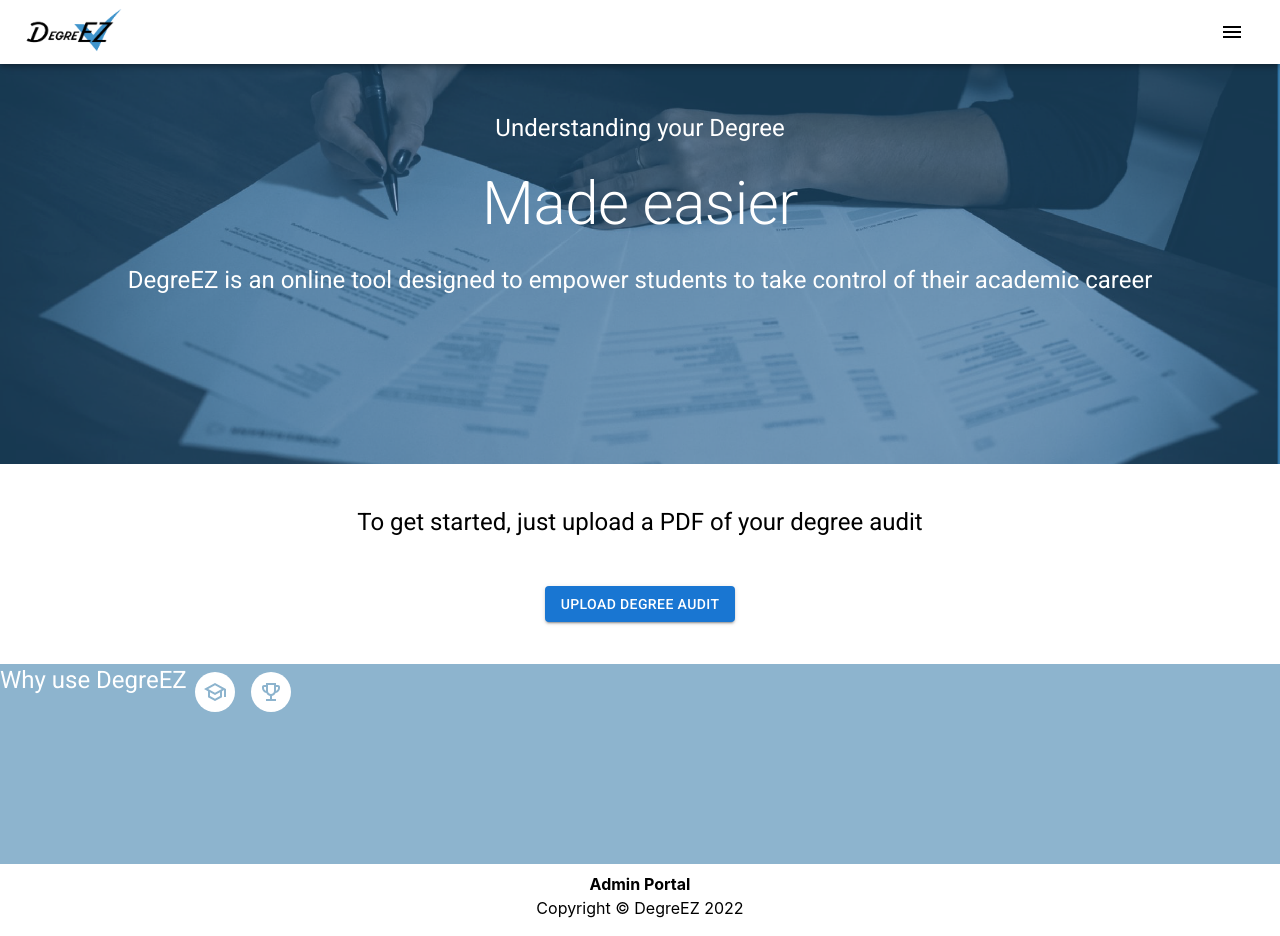
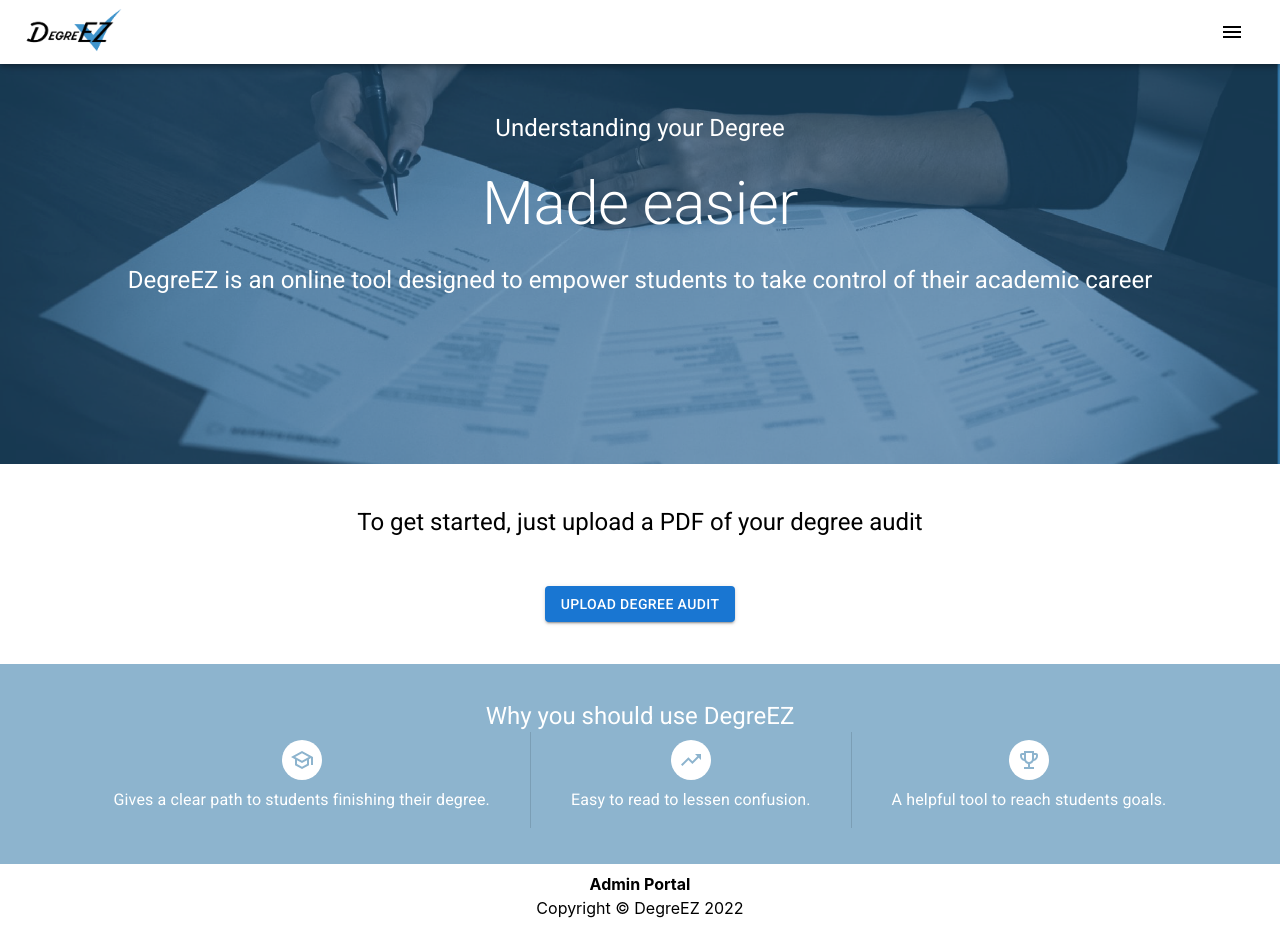
Before and after one commit to JenniferNA/DegreEZ, a React (Create React App) app in the folder client/: page / in a window 1280 px wide. Built offline with nearby package versions, Linux system fonts and the light colour scheme.

Commit message:
Finished home page and fixed icons at bottom

```diff
--- a/client/src/components/Home.js
+++ b/client/src/components/Home.js
@@ -1,9 +1,10 @@
 import React, {Component} from 'react';
 import homebg from '../graphics/HomeBG.png';
 import { styled } from '@mui/material/styles';
-import { Typography, Button, CssBaseline, Box, Grid, Paper, Avatar, Stack } from '@mui/material';
+import { Typography, Button, CssBaseline, Box, Grid, Paper, Avatar, Stack, Divider } from '@mui/material';
 import SchoolOutlinedIcon from '@mui/icons-material/SchoolOutlined';
 import EmojiEventsOutlinedIcon from '@mui/icons-material/EmojiEventsOutlined';
+import TrendingUpIcon from '@mui/icons-material/TrendingUp';
 import axios from 'axios';
 
 const Input = styled('input')({
@@ -40,32 +41,137 @@ function Home() {
             height: '50vh',
             width:'100vw'
             }}>
-              <Typography variant="h5" color="white" height='20%' display= "flex" justifyContent="center" alignItems="flex-end">Understanding your Degree</Typography>
-              <Typography variant="h2" textAlign="center" color="white" height='30%' display= "flex" justifyContent="center" alignItems="center">Made easier</Typography>
-              <Typography variant="h5" textAlign="center" color="white" height='30%' display= "flex" justifyContent="center" alignItems="flex-start">
+              <Typography
+                variant="h5"
+                color="white"
+                height='20%'
+                display= "flex"
+                justifyContent="center"
+                alignItems="flex-end"
+                >
+                Understanding your Degree
+              </Typography>
+              <Typography
+                variant="h2"
+                textAlign="center"
+                color="white"
+                height='30%'
+                display= "flex"
+                justifyContent="center"
+                alignItems="center"
+                >
+                  Made easier
+              </Typography>
+              <Typography
+                variant="h5"
+                textAlign="center"
+                color="white"
+                height='30%'
+                display= "flex"
+                justifyContent="center"
+                alignItems="flex-start">
                 DegreEZ is an online tool designed to empower students to take control of their academic career
               </Typography>
           </Stack>
         </Grid>
-        <Stack component="middle" justifyContent="center" alignItems="center" height='25vh' width='100vw'>
+        <Stack
+          component="middle"
+          justifyContent="center"
+          alignItems="center"
+          height='25vh'
+          width='100vw'
+          >
             <Typography variant="h5" height='10vh'>
               To get started, just upload a PDF of your degree audit
             </Typography>
             <label htmlFor="contained-button-file">
-            <Input accept="application/pdf" id="contained-button-file" type="file" height='10vh' onChange={uploadHandler}/>
+            <Input
+              accept="application/pdf"
+              id="contained-button-file"
+              type="file" height='10vh'
+              onChange={uploadHandler}/>
               <Button push variant="contained" component="span">
                 Upload Degree Audit
               </Button>
             </label>
         </Stack>
-        <Grid container component="bottom" backgroundSize="cover" sx={{ bgcolor: '#8db4ce', height: '25vh', width:'100vw'}}>
-          <Typography variant="h5" align="center" color="white">Why use DegreEZ</Typography>
-          <Avatar sx={{ m: 1, color: '#8db4ce', bgcolor: 'white' }}>
-            <SchoolOutlinedIcon />
-          </Avatar>
-          <Avatar sx={{ m: 1, color: '#8db4ce', bgcolor: 'white' }}>
-            <EmojiEventsOutlinedIcon />
-          </Avatar>
+        <Grid container component="bottom" backgroundSize="cover"
+          sx={{ bgcolor: '#8db4ce', height: '25vh', width:'100vw'}}>
+          <Stack
+            component="bottom"
+            justifyContent="center"
+            alignItems="center"
+            height='25vh'
+            width='100vw'>
+              <Typography
+                variant="h5"
+                textAlign="center"
+                color="white"
+                display= "flex"
+                justifyContent="center"
+                alignItems="flex-start"
+                >
+                  Why you should use DegreEZ
+                </Typography>
+            <Stack
+              direction="row"
+              divider={<Divider orientation="vertical" flexItem />}
+              justifyContent="space-between"
+              alignItems="center"
+              spacing={5}
+              >
+              <Stack alignItems="center">
+                <Avatar  sx={{ m: 1, color: '#8db4ce', bgcolor: 'white' }}>
+                  <SchoolOutlinedIcon />
+                </Avatar>
+                <Typography
+                  variant="body1"
+                  color="white"
+                  textAlign="center"
+                  display= "flex"
+                  justifyContent="center"
+                  alignItems="center"
+                  style={{ display: "inline-block", whiteSpace: "pre-line" }}
+                  paragraph
+                  >
+                    Gives a clear path to students finishing their degree.
+                  </Typography>
+              </Stack>
+              <Stack alignItems="center">
+                <Avatar sx={{ m: 1, color: '#8db4ce', bgcolor: 'white' }}>
+                  <TrendingUpIcon />
+                </Avatar>
+                <Typography
+                  variant="body1"
+                  color="white"
+                  textAlign="center"
+                  display= "flex"
+                  justifyContent="center"
+                  alignItems="center"
+                  style={{ display: "inline-block", whiteSpace: "pre-line" }}
+                  paragraph
+                  >
+                    Easy to read to lessen confusion.
+                  </Typography>
+              </Stack>
+              <Stack alignItems="center">
+                <Avatar  sx={{ m: 1, color: '#8db4ce', bgcolor: 'white' }}>
+                  <EmojiEventsOutlinedIcon />
+                </Avatar>
+                <Typography
+                  variant="body1"
+                  color="white"
+                  textAlign="center"
+                  display= "flex"
+                  justifyContent="center"
+                  alignItems="center"
+                  paragraph
+                  >
+                    A helpful tool to reach students goals.
+                  </Typography>
+              </Stack>
+            </Stack>
+          </Stack>
         </Grid>
       </Grid>
     </div>
```
